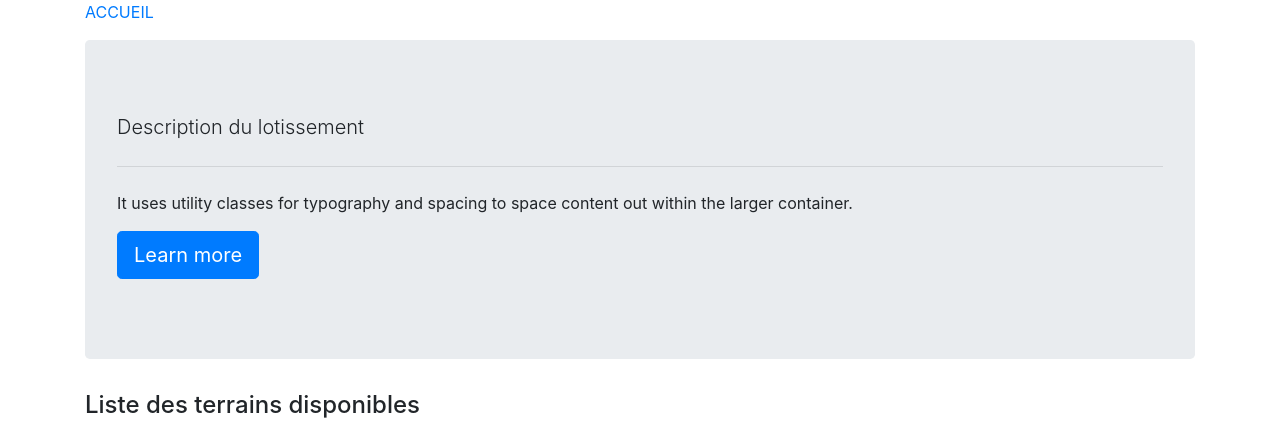
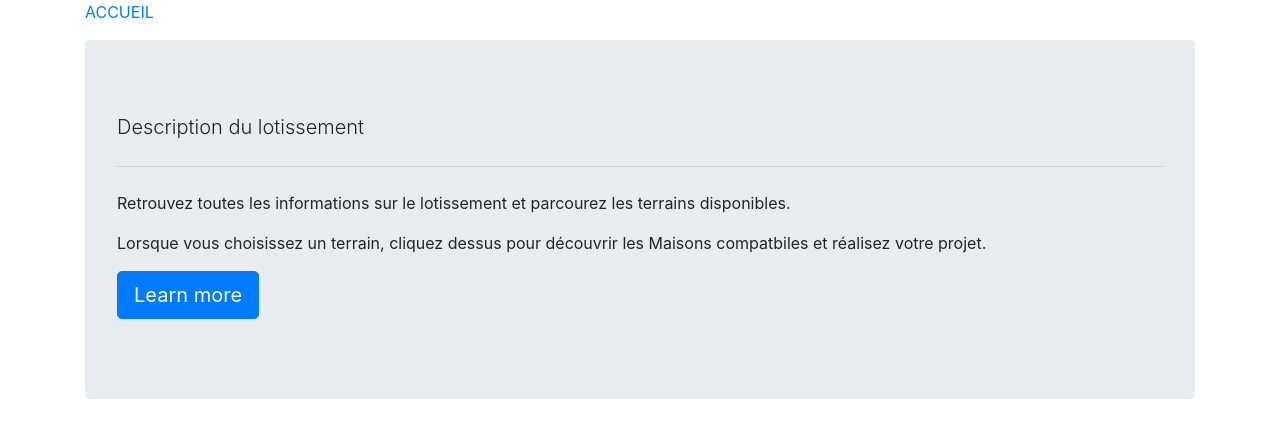
Before and after one commit to ThibSeldon/TerrainsMaisons, a Symfony app: template templates/home/allotments.html.twig in a window 1280 px wide. Shown: the top 428 px of the page. Run offline with Twig, Linux system fonts and the light colour scheme; the template is opened without the code that fills it, so the values that code supplies are empty; some libraries are stand-ins or nearby versions.

Commit message:
allotment style

```diff
--- a/templates/home/allotments.html.twig
+++ b/templates/home/allotments.html.twig
@@ -10,7 +10,8 @@
         <h1 class="display-4">{{allotment.name}}</h1>
         <p class="lead">Description du lotissement</p>
         <hr class="my-4">
-        <p>It uses utility classes for typography and spacing to space content out within the larger container.</p>
+        <p>Retrouvez toutes les informations sur le lotissement et parcourez les terrains disponibles.</p>
+        <p>Lorsque vous choisissez un terrain, cliquez dessus pour découvrir les Maisons compatbiles et réalisez votre projet.</p>
         <p class="lead">
             <a class="btn btn-primary btn-lg" href="#" role="button">Learn more</a>
         </p>
--- a/templates/home/index.html.twig
+++ b/templates/home/index.html.twig
@@ -12,8 +12,10 @@
 
 
 <h4>Les Lotissements </h4>
+
     <div class="card-deck">
         {% for allotment in allotments %}
+            <div class="col-4">
         <div class="card">
             <img class="card-img-top" src="{{ asset('images/land-illustration.jpg') }}" alt="Land Image">
             <div class="card-body">
@@ -23,6 +25,7 @@
                 <a href="{{ path('all_allotment_show', {'id': allotment.id})  }}" class="btn btn-outline-info">Voir</a>
             </div>
         </div>
+            </div>
         {% endfor %}
 
     </div>
```
